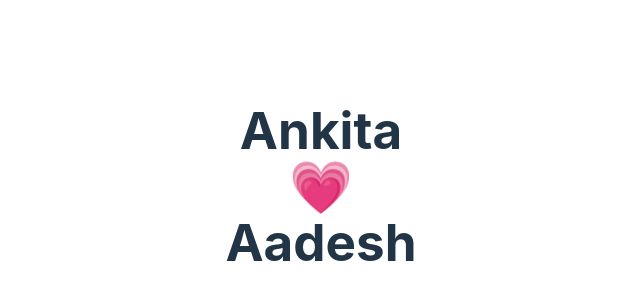
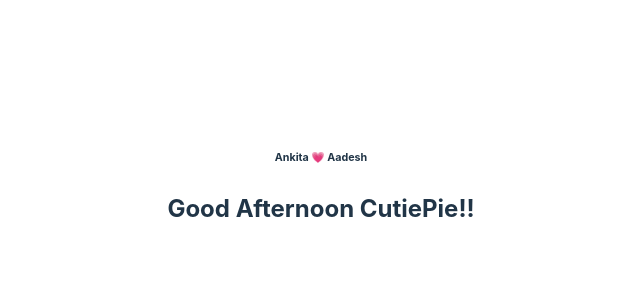
Before and after one commit to AADESHRN/ANKITA-AADESH, a React (Vite) app: page / in a window 1280 px wide. Shown: the part 214-514 px from the top of the page, without its empty margins (319-959 px from the left). Built offline with nearby package versions, Linux system fonts and the light colour scheme.

Commit message:
Good Afternoon!

```diff
--- a/src/App.jsx
+++ b/src/App.jsx
@@ -4,8 +4,8 @@ function App() {
 
   return (
     <>
-      <h1>Ankita <br/>💗<br/>
-        Aadesh</h1>
+      <h6>Ankita 💗 Aadesh</h6>
+      <h2>Good Afternoon CutiePie!!</h2>
     </>
   )
 }
```
